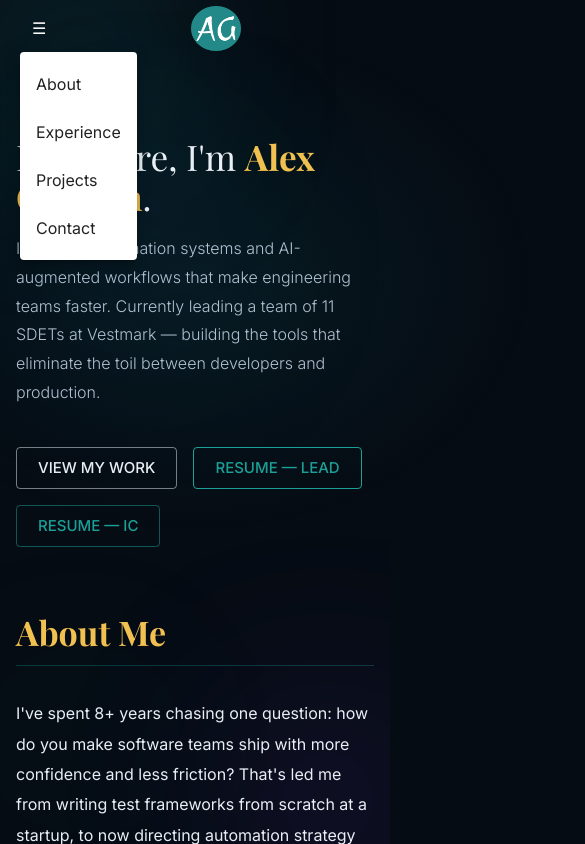
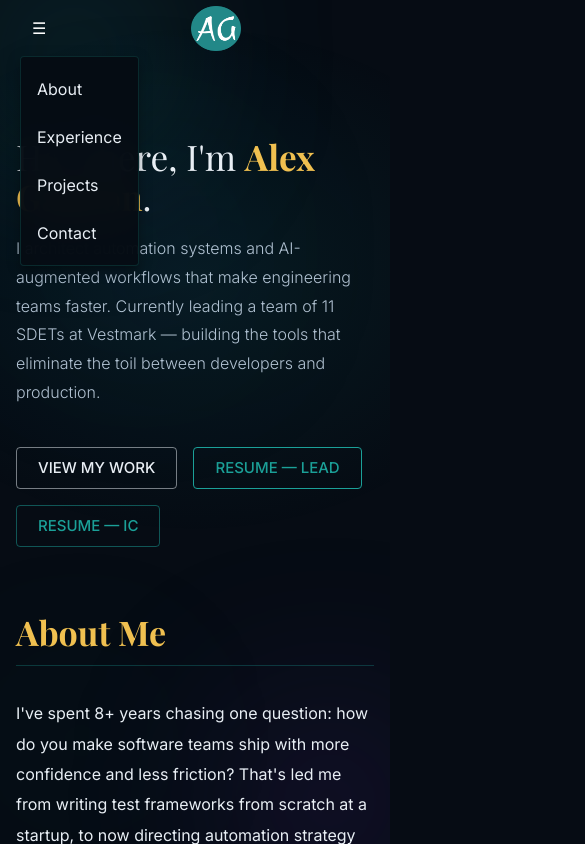
Before and after one commit to alex-gagnon/simple-portfolio, a React (Vite) app: page / in a window 390 px wide. Both pictures are taken after a click on the button "menu". Shown: the top 844 px of the page, 585 px wide, since content can reach past the window. Built offline with nearby package versions, Linux system fonts and the light colour scheme.

Commit message:
Fix mobile horizontal overflow and dark-theme hamburger menu
- html/body overflow-x: hidden stops the sideways scroll
- Menu PaperProps: dark navy background with backdrop blur and teal border
- MenuItem hover: teal tint; link text matches body color scheme

```diff
--- a/src/components/Header/Header.tsx
+++ b/src/components/Header/Header.tsx
@@ -67,13 +67,24 @@ export const Header = () => {
                             open={Boolean(anchorElNav)}
                             onClose={handleCloseNavMenu}
                             disableScrollLock
+                            PaperProps={{
+                                sx: {
+                                    backgroundColor: 'rgba(6, 12, 20, 0.95)',
+                                    backdropFilter: 'blur(16px)',
+                                    border: '1px solid rgba(27, 160, 152, 0.2)',
+                                    color: '#e8eef4',
+                                    mt: 0.5,
+                                }
+                            }}
                             sx={{ display: { xs: 'block', md: 'none' } }}
                         >
                             {NAV_LINKS.map(({ label, href }) => (
-                                <MenuItem key={label} onClick={handleCloseNavMenu}>
-                                    <Typography textAlign="center">
-                                        <Link href={href} underline="none" color="inherit">{label}</Link>
-                                    </Typography>
+                                <MenuItem key={label} onClick={handleCloseNavMenu}
+                                    sx={{ '&:hover': { backgroundColor: 'rgba(27,160,152,0.12)' } }}>
+                                    <Link href={href} underline="none"
+                                        sx={{ color: '#e8eef4', width: '100%', fontSize: '1rem' }}>
+                                        {label}
+                                    </Link>
                                 </MenuItem>
                             ))}
                         </Menu>
--- a/src/index.css
+++ b/src/index.css
@@ -1,5 +1,6 @@
-body {
+html, body {
   margin: 0;
+  overflow-x: hidden;
   font-family: -apple-system, BlinkMacSystemFont, 'Segoe UI', 'Roboto', 'Oxygen',
     'Ubuntu', 'Cantarell', 'Fira Sans', 'Droid Sans', 'Helvetica Neue',
     sans-serif;
```
